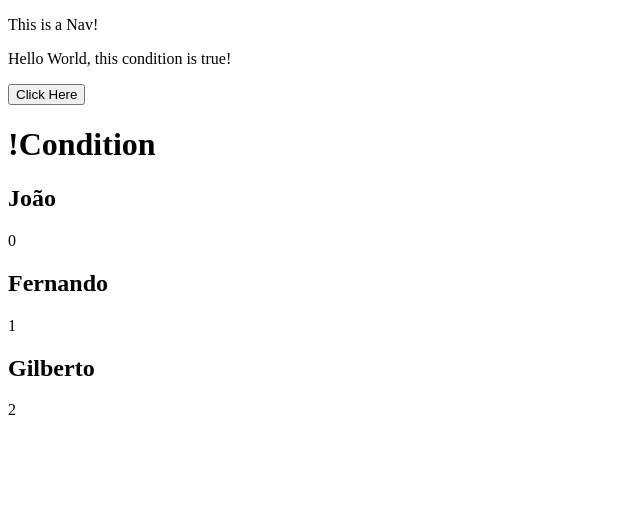
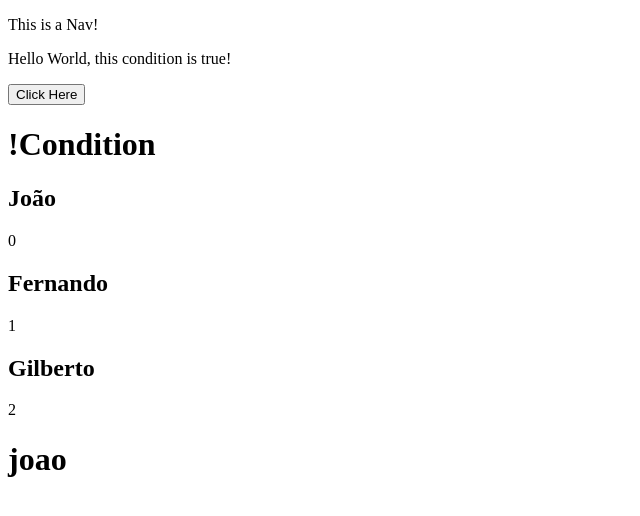
Before and after one commit to devSantos16/Academy, an Angular app in the folder Angular/my-first-app/: page / in a window 1280 px wide. Shown: the top 516 px of the page, without its empty margins (0-640 px from the left). Built offline with nearby package versions, Linux system fonts and the light colour scheme.

Commit message:
learning angular
- input and output

```diff
--- a/Angular/my-first-app/src/app/app.component.html
+++ b/Angular/my-first-app/src/app/app.component.html
@@ -1,5 +1,6 @@
 <app-nav></app-nav>
-<app-home></app-home>
+<app-home name="joao" (emitterValue)="login($event)"></app-home>
+
 
 <!-- Angular Routes -->
 <router-outlet />
--- a/Angular/my-first-app/src/app/app.component.ts
+++ b/Angular/my-first-app/src/app/app.component.ts
@@ -11,4 +11,9 @@ import { HomeComponent } from './components/home/home.component';
 })
 export class AppComponent {
   title = 'my-first-app';
+
+
+  login(event:string){
+    console.log(event)
+  }
 }
--- a/Angular/my-first-app/src/app/components/home/home.component.html
+++ b/Angular/my-first-app/src/app/components/home/home.component.html
@@ -14,3 +14,5 @@
     <h2>{{ item }}</h2>
     <p>{{ $index }}<p>
 }
+
+<h1>{{ props }}</h1>
--- a/Angular/my-first-app/src/app/components/home/home.component.ts
+++ b/Angular/my-first-app/src/app/components/home/home.component.ts
@@ -1,4 +1,4 @@
-import { Component, inject } from '@angular/core';
+import { Component, EventEmitter, inject, Input, Output } from '@angular/core';
 import { SubmitService } from '../../services/submit.service';
 
 @Component({
@@ -8,6 +8,8 @@ import { SubmitService } from '../../services/submit.service';
   styleUrl: './home.component.css'
 })
 export class HomeComponent {
+  @Input("name") public props!: string
+  @Output() emitterValue = new EventEmitter<string>()
   public id: number = 1
   public condition: boolean = true
   public arialabel: string = "sla"
@@ -15,6 +17,7 @@ export class HomeComponent {
   public listItem: string[] = ["João", "Fernando", "Gilberto"]
 
   public submit = () => {
+    this.emitterValue.emit(this.arialabel)
     console.log(this.submitService)
     this.submitService.submit()
   }
```
